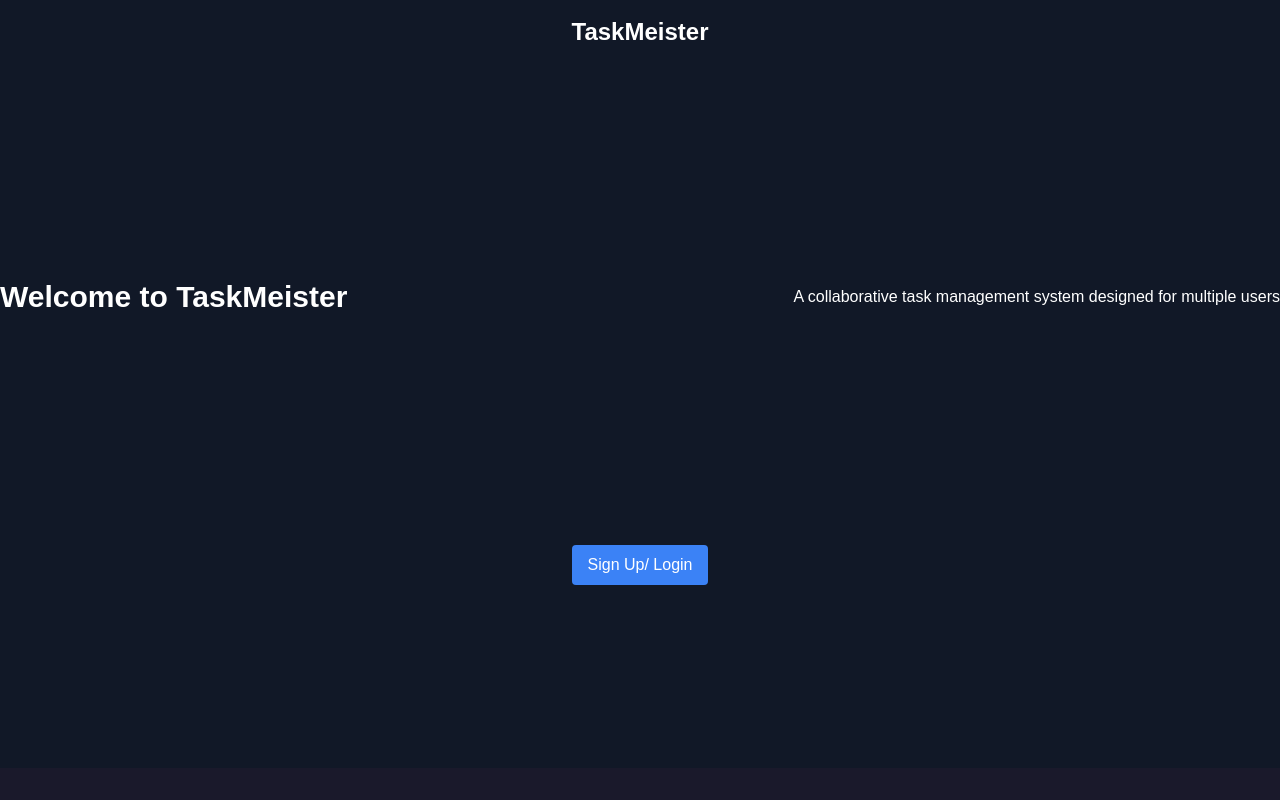
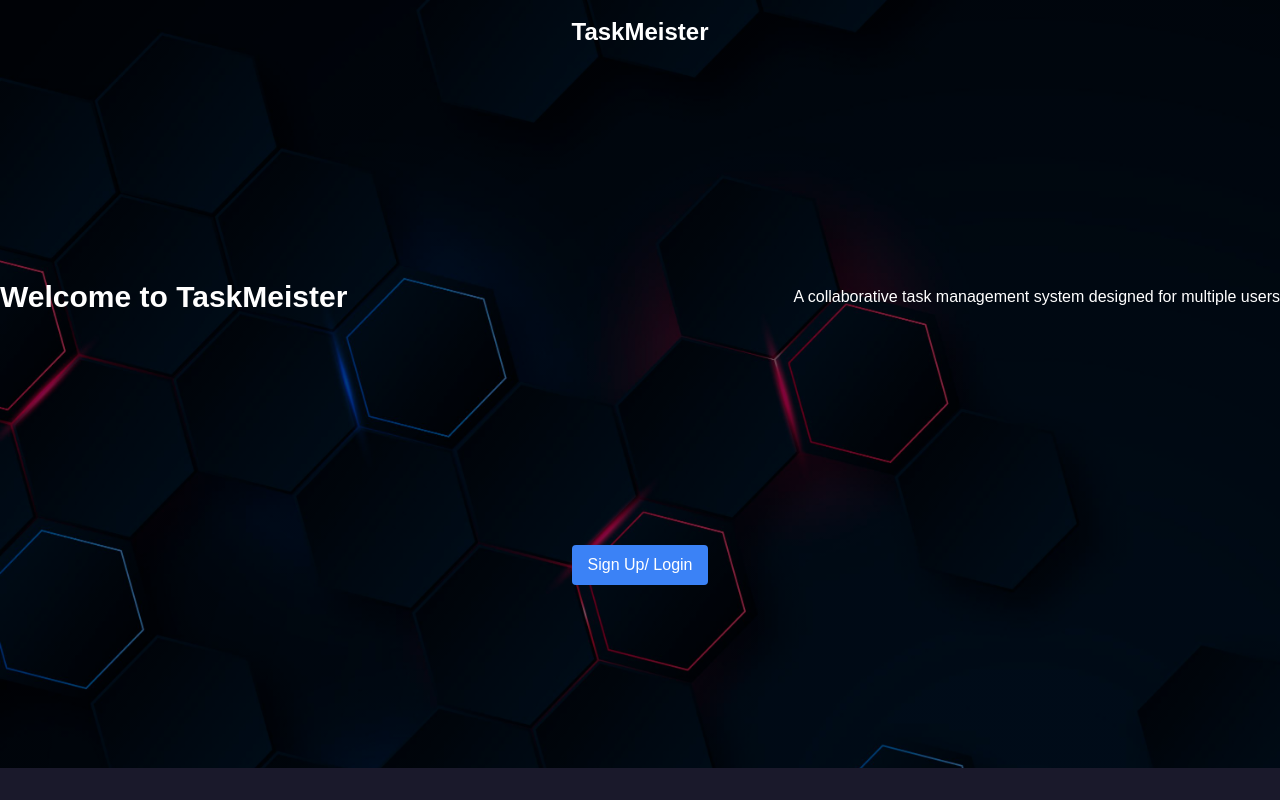
Before and after one commit to echen9870/cmsc447project, a React (Vite) app in the folder client/: page / in a window 1280 px wide. Built offline with nearby package versions, Linux system fonts and the light colour scheme.

Commit message:
update bg

```diff
--- a/client/src/pages/LandingPage.tsx
+++ b/client/src/pages/LandingPage.tsx
@@ -24,9 +24,7 @@ const LandingPage = ({ onLogin }: Props) => {
   return (
     <div
       className="min-h-screen flex flex-col justify-between text-white bg-gray-900 h-screen relative"
-      style={{
-
-      }}
+      style={{ backgroundImage: `linear-gradient(rgba(0, 0, 0, .5), rgba(0, 0, 0, .5)), url(${backgroundImage})`, backgroundSize: 'cover' }}
     >
       <header className=" text-center py-4">
         <h1 className="text-2xl font-bold">TaskMeister</h1>
```
Also changed, not shown: 1 other file (tests, documents, lock files or other folders).
